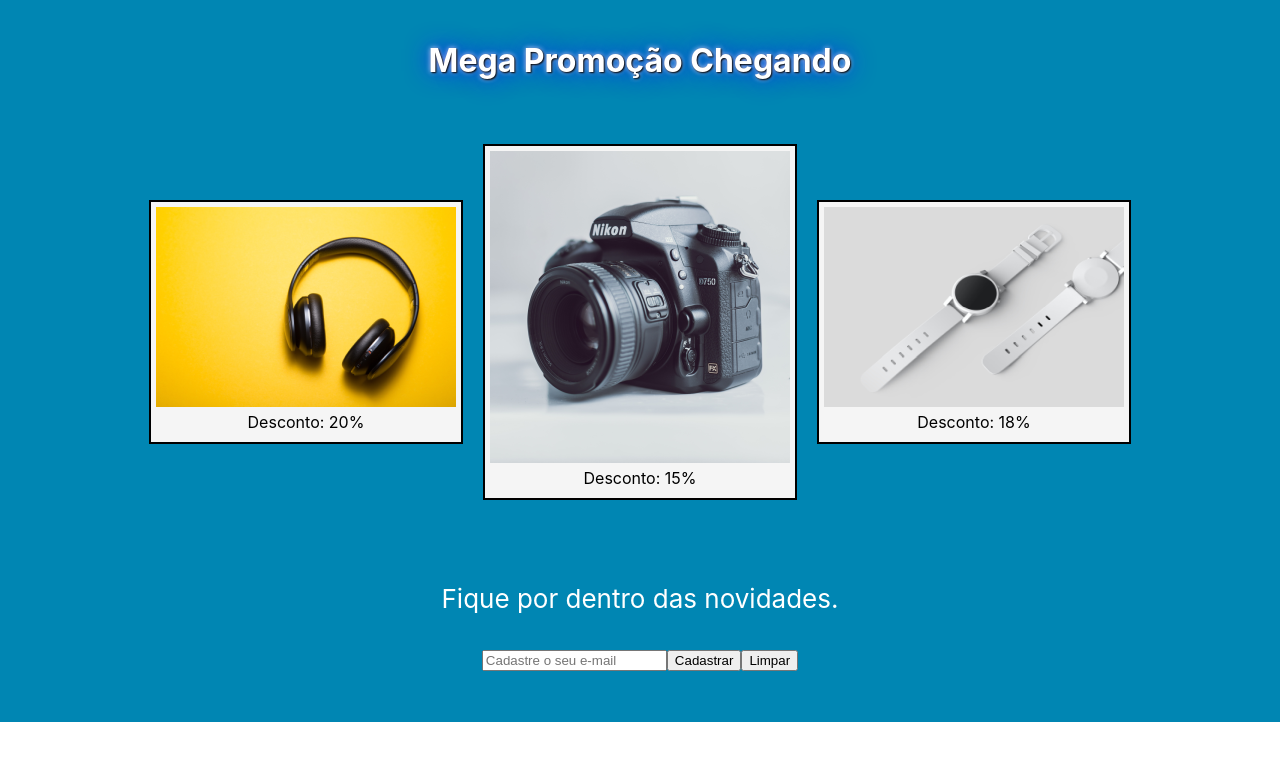
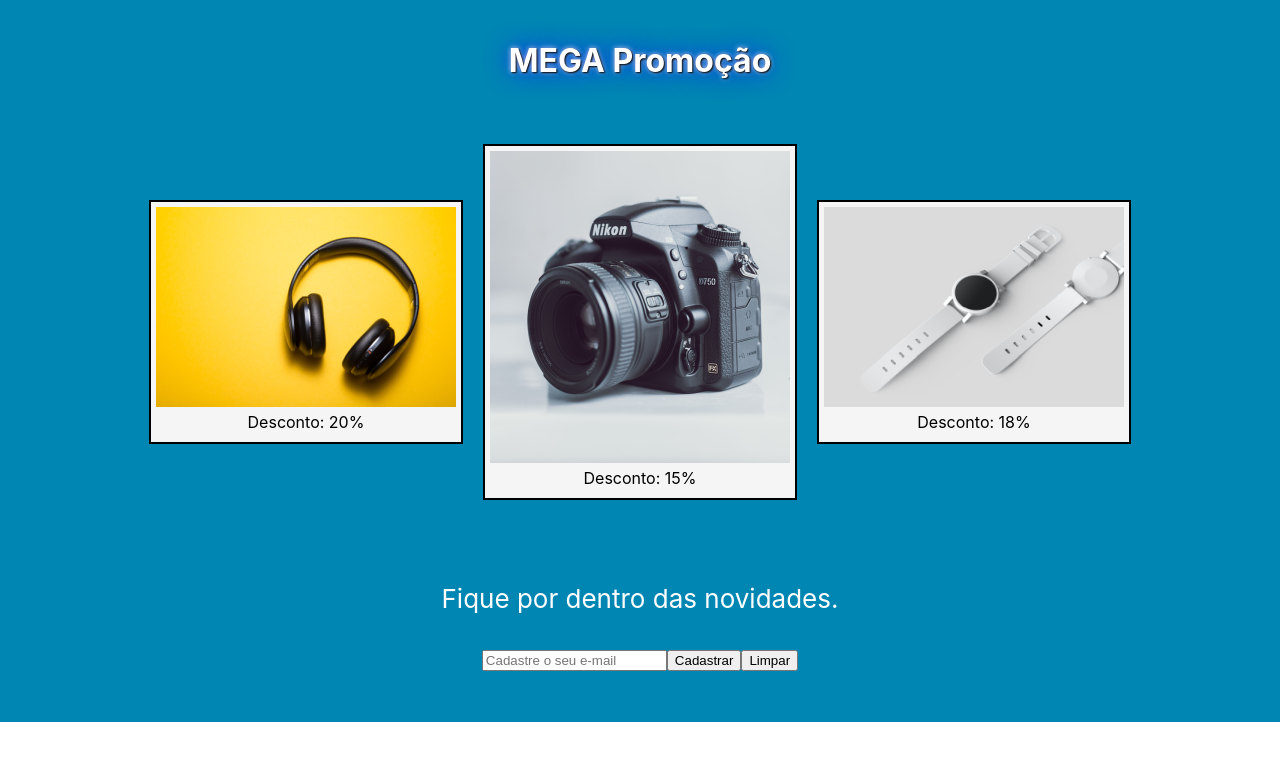
Before and after one commit to aveleda/ecommerce-landing-page, a React (Create React App) app: page / in a window 1280 px wide. Shown: the top 760 px of the page. Built offline with nearby package versions, Linux system fonts and the light colour scheme.

Commit message:
Change header text

```diff
--- a/src/App.js
+++ b/src/App.js
@@ -42,7 +42,7 @@ function App(props) {
   return (
     <>
       <header className="header">
-        <h1>Mega Promoção Chegando</h1>
+        <h1>MEGA Promoção</h1>
       </header>
       <section className="section">
         <div className="card">
```
